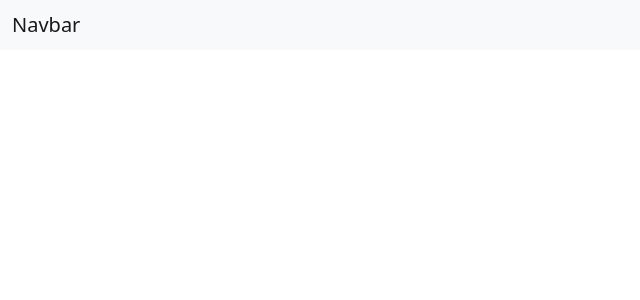
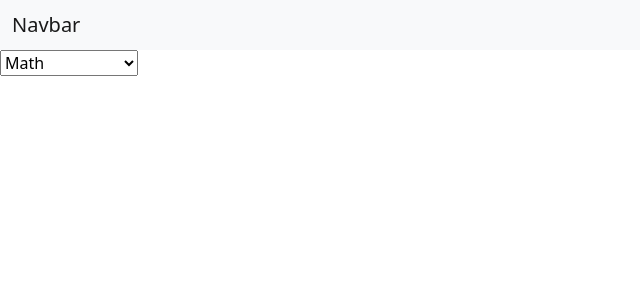
Before and after one commit to sh3ngsh3ng/Project-02-V2, a React (Create React App) app: page / in a window 1280 px wide. Shown: the top 300 px of the page, without its empty margins (0-640 px from the left). Built offline with nearby package versions, Linux system fonts and the light colour scheme.

Commit message:
added TopicList component

```diff
--- a/src/App.js
+++ b/src/App.js
@@ -1,12 +1,13 @@
-
 import React from "react"
 import "bootstrap/dist/css/bootstrap.min.css"
 import NavBar from "./NavBar"
+import TopicList from "./TopicList"
 
 function App() {
   return (
     <React.Fragment>
       <NavBar />
+      <TopicList />
     </React.Fragment>
   );
 }
--- /dev/null
+++ b/src/TopicList.js
@@ -0,0 +1,21 @@
+import React from "react"
+
+export default class TopicList extends React.Component {
+    state = {
+        "topics": ['Math', 'Science', 'English', 'Mother Tongue']
+    }
+
+
+
+
+    render() {
+        return (
+            <select>
+                {this.state.topics.map(function(topic) {
+                    return <option>{topic}</option>
+                })}
+            </select>
+
+        )
+    }
+}
```
